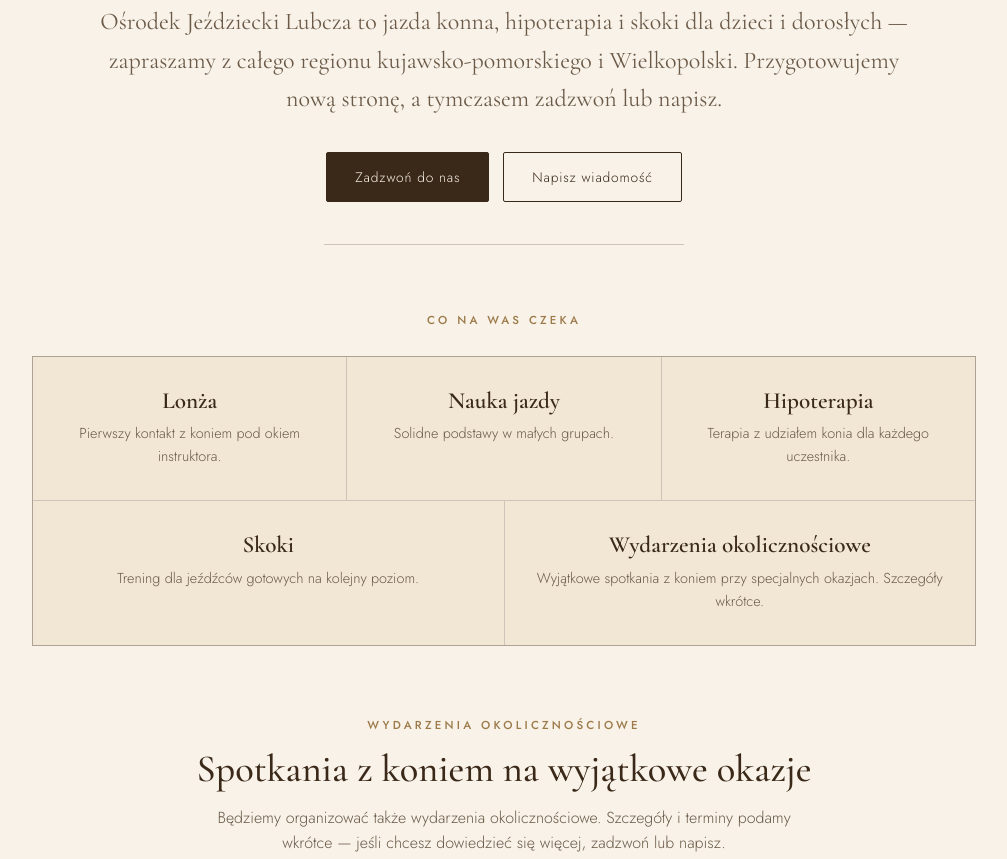
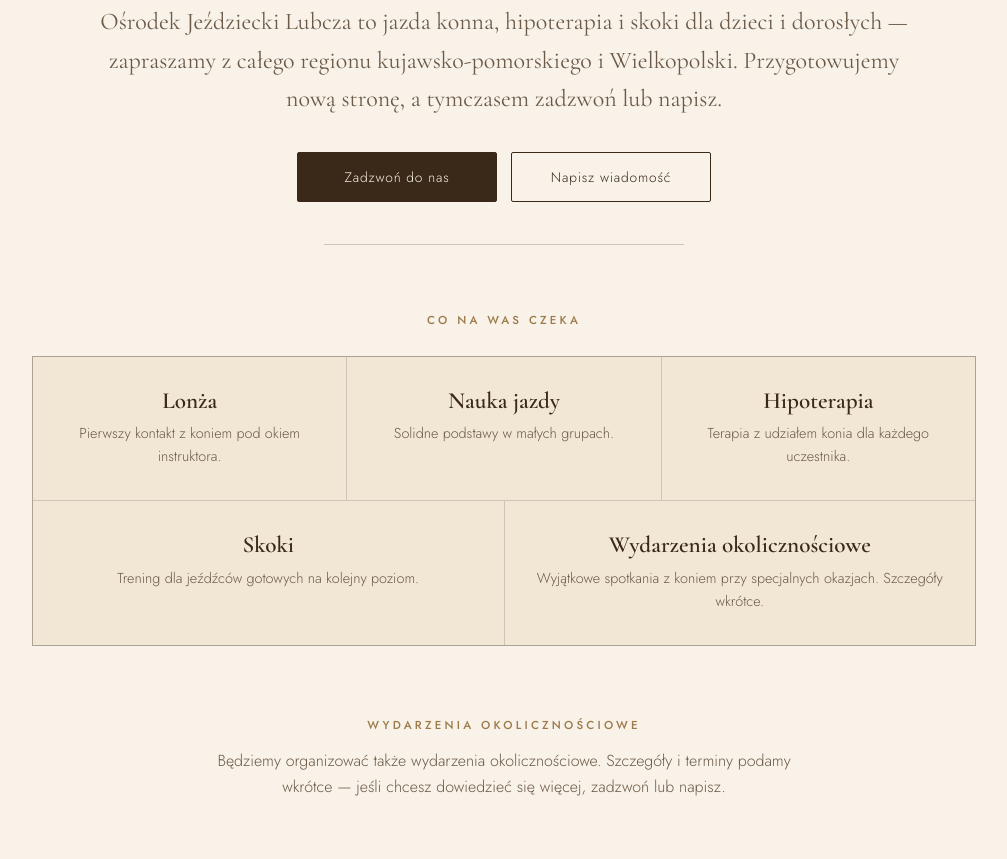
Before and after one commit to Matt199/lubcza-frontend, a plain HTML site: page index.html in a window 1280 px wide. Shown: the part 509-1368 px from the top of the page, without its empty margins (136-1143 px from the left). Drawn offline with nearby package versions, Linux system fonts and the light colour scheme.

Commit message:
fixed buttons width

```diff
--- a/css/style.css
+++ b/css/style.css
@@ -41,7 +41,8 @@ h1{font-size:clamp(2.6rem,7vw,4.6rem);margin:20px 0 6px}
 .divider .d{width:6px;height:6px;background:var(--bronze);transform:rotate(45deg)}
 .lead{font-family:var(--serif);font-size:clamp(1.2rem,2.6vw,1.5rem);color:var(--ink-soft);max-width:34em;margin:0 auto 34px}
 .btns{display:flex;gap:14px;justify-content:center;flex-wrap:wrap}
-.btn{display:inline-block;padding:13px 28px;font-size:.86rem;letter-spacing:.06em;border-radius:2px;border:1px solid var(--ink);transition:all .2s ease}
+.btn{display:inline-block;padding:13px 28px;font-size:.86rem;letter-spacing:.06em;border-radius:2px;border:1px solid var(--ink);min-width: 200px;
+  text-align: center; transition:all .2s ease}
 .btn-primary{background:var(--ink);color:var(--cream)}
 .btn-primary:hover{background:var(--green-deep);border-color:var(--green-deep)}
 .btn-outline:hover{background:var(--ink);color:var(--cream)}
--- a/index.html
+++ b/index.html
@@ -62,7 +62,6 @@
   <section class="events">
     <div class="wrap">
       <span class="eyebrow">WYDARZENIA OKOLICZNOŚCIOWE</span>
-      <h2>Spotkania z koniem na wyjątkowe okazje</h2>
       <p>Będziemy organizować także wydarzenia okolicznościowe. Szczegóły i terminy podamy wkrótce — jeśli chcesz dowiedzieć się więcej, zadzwoń lub napisz.</p>
     </div>
   </section>
```
